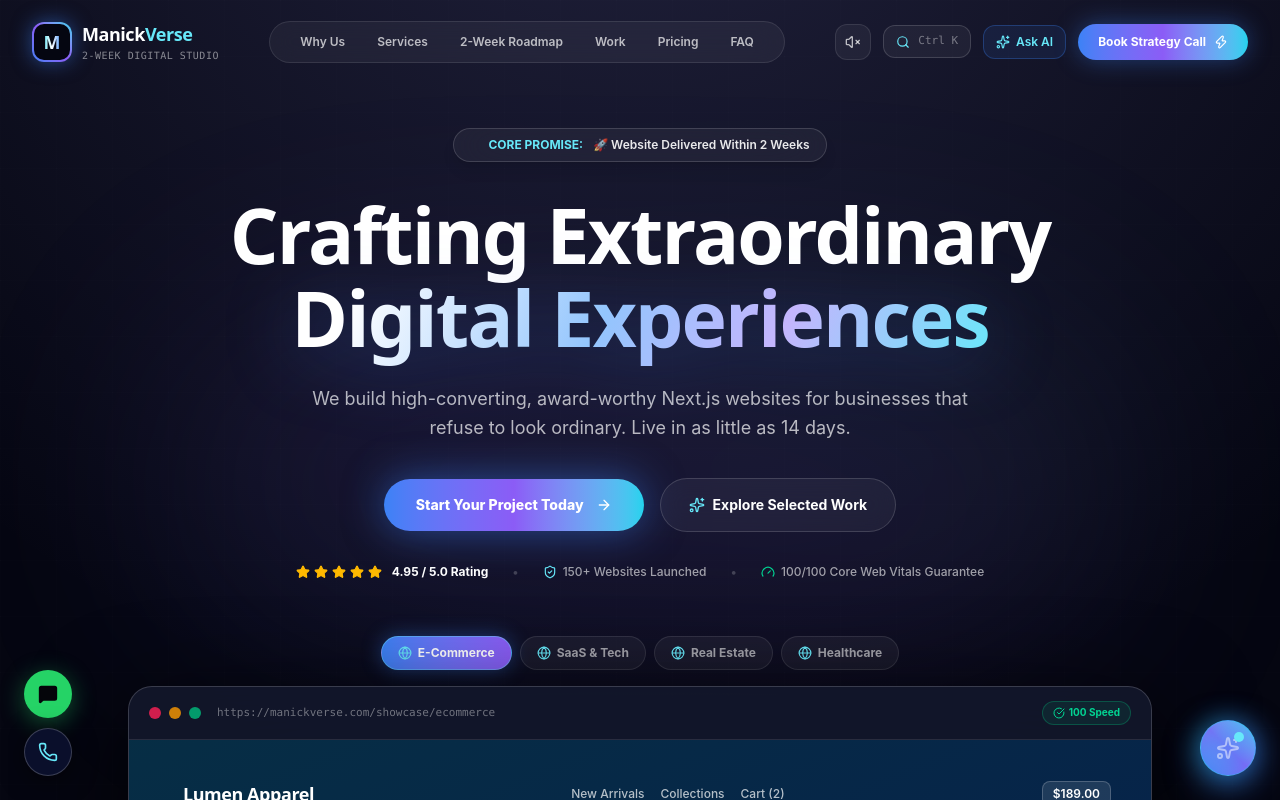
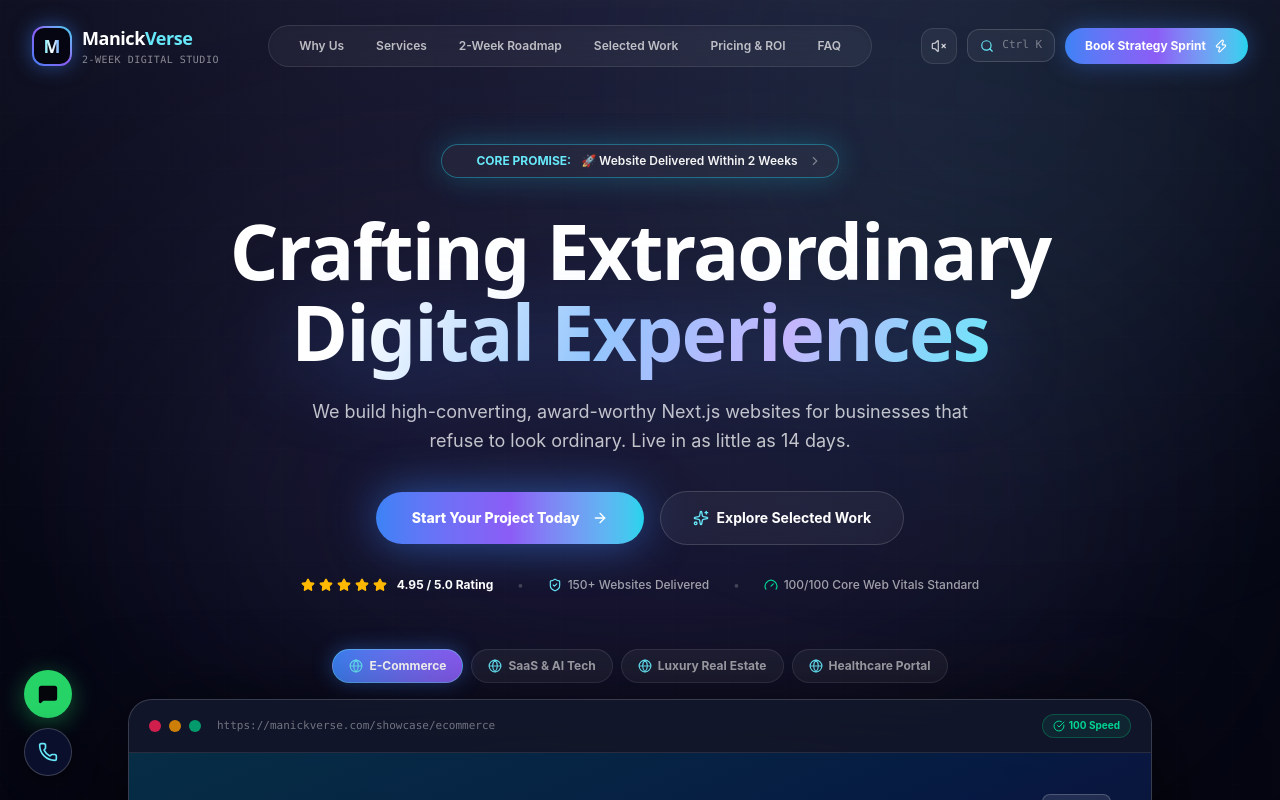
Before and after one commit to manick1998/Manickverse, a Next.js app: page / in a window 1280 px wide. Shown: the top 800 px of the page. Built offline with nearby package versions, Linux system fonts and the light colour scheme.

Commit message:
Remove AI chat overlay completely and elevate pure visual, typography, and interactive craftsmanship to world-class standards

```diff
--- a/src/app/page.tsx
+++ b/src/app/page.tsx
@@ -17,11 +17,9 @@
 import Footer from "@/components/Footer";
 import FloatingButtons from "@/components/FloatingButtons";
 import CommandPalette from "@/components/CommandPalette";
-import AIChatBubble from "@/components/AIChatBubble";
 
 export default function HomePage() {
   const [commandOpen, setCommandOpen] = useState(false);
-  const [aiOpen, setAiOpen] = useState(false);
   const [currentTheme, setCurrentTheme] = useState("Cosmic Dark");
 
   const handleToggleTheme = () => {
@@ -32,10 +30,7 @@
 
   return (
     <>
-      <Navbar
-        onOpenCommand={() => setCommandOpen(true)}
-        onOpenAI={() => setAiOpen(true)}
-      />
+      <Navbar onOpenCommand={() => setCommandOpen(true)} />
 
       <main id="main-content" className="relative">
         <Hero />
@@ -55,18 +50,13 @@
       <Footer />
       <FloatingButtons />
 
-      {/* Global Modals & Overlay Widgets */}
+      {/* Global Command Palette (Ctrl + K / Cmd + K) */}
       <CommandPalette
         isOpen={commandOpen}
         onClose={() => setCommandOpen(false)}
-        onOpenAI={() => setAiOpen(true)}
+        onOpenAI={() => {}}
         onToggleTheme={handleToggleTheme}
         currentTheme={currentTheme}
-      />
-
-      <AIChatBubble
-        isOpen={aiOpen}
-        setIsOpen={setAiOpen}
       />
     </>
   );
--- a/src/components/Hero.tsx
+++ b/src/components/Hero.tsx
@@ -12,6 +12,10 @@
   Gauge,
   CheckCircle,
   ChevronRight,
+  Code2,
+  Layers,
+  Award,
+  TrendingUp,
 } from "lucide-react";
 import { Reveal, useParallaxTilt } from "@/lib/motion";
 import { soundManager } from "@/lib/audio";
@@ -23,22 +27,22 @@
     badge: "Lumen Apparel",
     headline: "Ultra-Fast Luxury Fashion Storefront",
     metrics: "2.8x Conversion Surge • 0.6s LCP",
-    color: "from-cyan-500/20 to-blue-600/20",
+    color: "from-cyan-500/20 via-blue-600/15 to-transparent",
     mockup: {
       nav: ["New Arrivals", "Collections", "Cart (2)"],
       heroTitle: "Elegance Engineered For Movement",
-      subTitle: "Modern apparel tailored with precision fabrics and zero-friction checkout.",
+      subTitle: "Modern apparel tailored with precision fabrics and zero-friction express checkout.",
       price: "$189.00",
       cta: "Instant Express Checkout",
     },
   },
   {
     id: "saas",
-    title: "SaaS & Tech",
-    badge: "Aura AI Analytics",
+    title: "SaaS & AI Tech",
+    badge: "Aura Analytics",
     headline: "Conversion-Engineered SaaS Landing Page",
     metrics: "+142% Signup Rate • 99 Lighthouse",
-    color: "from-purple-500/20 to-indigo-600/20",
+    color: "from-purple-500/20 via-indigo-600/15 to-transparent",
     mockup: {
       nav: ["Product", "Solutions", "Pricing"],
       heroTitle: "Intelligent Workflows for High-Growth Teams",
@@ -49,11 +53,11 @@
   },
   {
     id: "realestate",
-    title: "Real Estate",
+    title: "Luxury Real Estate",
     badge: "Meridian Estates",
-    headline: "High-End Luxury Property Showcase",
+    headline: "High-End Architectural Property Showcase",
     metrics: "3.4x Inquiries • Custom 3D Tours",
-    color: "from-emerald-500/20 to-teal-600/20",
+    color: "from-emerald-500/20 via-teal-600/15 to-transparent",
     mockup: {
       nav: ["Penthouses", "Villas", "Virtual Tour"],
       heroTitle: "The Pinnacle of Oceanfront Living",
@@ -64,11 +68,11 @@
   },
   {
     id: "medical",
-    title: "Healthcare",
+    title: "Healthcare Portal",
     badge: "Wellpoint Clinic",
     headline: "Trust-Building Medical Portal",
-    metrics: "+210% Online Bookings • HIPAA Compliant",
-    color: "from-blue-500/20 to-cyan-600/20",
+    metrics: "+210% Online Bookings • HIPAA Aligned",
+    color: "from-blue-500/20 via-indigo-600/15 to-transparent",
     mockup: {
       nav: ["Specialties", "Doctors", "Book Now"],
       heroTitle: "Compassionate, World-Class Medical Care",
@@ -86,47 +90,54 @@
   const activeShowcase = SHOWCASE_TABS.find((t) => t.id === activeTab) || SHOWCASE_TABS[0];
 
   return (
-    <section className="relative min-h-[90vh] pt-24 pb-20 sm:pt-32 sm:pb-24 overflow-hidden flex flex-col justify-center">
-      {/* Aurora Background Mesh & Glows */}
-      <div className="pointer-events-none absolute inset-0 -z-20 bg-[radial-gradient(ellipse_80%_80%_at_50%_-20%,rgba(120,119,198,0.25),rgba(255,255,255,0))]" />
-      <div className="pointer-events-none absolute top-1/4 left-1/2 -z-10 h-[350px] w-[90vw] max-w-[950px] -translate-x-1/2 rounded-full bg-gradient-to-tr from-electric/20 via-royal/25 to-cyan/20 blur-[120px] animate-pulse" />
+    <section className="relative min-h-[92vh] pt-24 pb-20 sm:pt-36 sm:pb-28 overflow-hidden flex flex-col justify-center">
+      {/* Dynamic Aurora Ambient Background Mesh */}
+      <div className="pointer-events-none absolute inset-0 -z-20 bg-[radial-gradient(ellipse_80%_80%_at_50%_-20%,rgba(120,119,198,0.28),rgba(255,255,255,0))]" />
+      <div className="pointer-events-none absolute top-1/4 left-1/2 -z-10 h-[380px] w-[92vw] max-w-[1000px] -translate-x-1/2 rounded-full bg-gradient-to-tr from-electric/25 via-royal/30 to-cyan/25 blur-[140px] animate-pulse" />
       <div className="pointer-events-none absolute inset-0 -z-10 grid-bg opacity-30" />
 
+      {/* Subtle Floating Light Rays */}
+      <div className="pointer-events-none absolute -top-40 right-10 -z-10 h-[500px] w-[500px] rounded-full bg-cyan-light/10 blur-[150px]" />
+
       <div className="mx-auto max-w-7xl px-4 sm:px-6 lg:px-8 w-full">
-        {/* Top Announcement Badge - Fully Responsive Text */}
+        {/* Core Promise Announcement Badge */}
         <div className="flex justify-center w-full">
           <Reveal>
-            <div className="inline-flex max-w-full flex-wrap items-center justify-center gap-1.5 sm:gap-2.5 rounded-full border border-white/15 bg-white/5 px-3.5 py-1.5 sm:px-4 sm:py-2 text-[10px] sm:text-xs font-semibold backdrop-blur-xl shadow-lg text-center">
+            <motion.div
+              whileHover={{ scale: 1.03 }}
+              className="inline-flex max-w-full flex-wrap items-center justify-center gap-1.5 sm:gap-2.5 rounded-full border border-cyan/40 bg-white/5 px-4 py-2 text-[10px] sm:text-xs font-semibold backdrop-blur-xl shadow-[0_0_30px_rgba(34,211,238,0.25)] text-center cursor-pointer"
+            >
               <span className="flex h-2 w-2 rounded-full bg-cyan-light animate-ping shrink-0" />
               <span className="text-cyan-light font-bold">CORE PROMISE:</span>
-              <span className="text-white/90">🚀 Website Delivered Within 2 Weeks</span>
-            </div>
+              <span className="text-white/95">🚀 Website Delivered Within 2 Weeks</span>
+              <ChevronRight className="h-3.5 w-3.5 text-white/40" />
+            </motion.div>
           </Reveal>
         </div>
 
-        {/* Hero Title & Copy - Fluid Clamp Typography */}
+        {/* Hero Title & Oversized Typography */}
         <div className="mt-6 sm:mt-8 text-center max-w-4xl mx-auto w-full">
           <Reveal>
-            <h1 className="font-display text-[clamp(1.65rem,7vw,4.8rem)] font-extrabold tracking-tight leading-[1.08] text-white break-words">
+            <h1 className="font-display text-[clamp(1.75rem,7.5vw,4.8rem)] font-extrabold tracking-tight leading-[1.06] text-white break-words">
               Crafting Extraordinary{" "}
-              <span className="text-gradient block sm:inline drop-shadow-[0_10px_35px_rgba(59,130,246,0.3)]">
+              <span className="text-gradient block sm:inline drop-shadow-[0_10px_40px_rgba(59,130,246,0.35)]">
                 Digital Experiences
               </span>
             </h1>
           </Reveal>
 
           <Reveal delay={0.1}>
-            <p className="mt-4 sm:mt-6 text-sm sm:text-lg text-white/70 max-w-2xl mx-auto font-normal leading-relaxed px-2">
+            <p className="mt-4 sm:mt-6 text-sm sm:text-lg text-white/75 max-w-2xl mx-auto font-normal leading-relaxed px-2">
               We build high-converting, award-worthy Next.js websites for businesses that refuse to look ordinary. Live in as little as 14 days.
             </p>
           </Reveal>
 
-          {/* Action CTAs */}
+          {/* Action Call-to-Actions */}
           <Reveal delay={0.2} className="mt-7 sm:mt-9 flex flex-col sm:flex-row items-center justify-center gap-3 sm:gap-4 w-full">
             <a
               href="#contact"
               onClick={() => soundManager.playClick()}
-              className="group relative flex w-full sm:w-auto items-center justify-center gap-3 rounded-full bg-gradient-to-r from-electric via-royal to-cyan px-6 sm:px-8 py-3.5 sm:py-4 text-xs sm:text-sm font-extrabold text-white shadow-[0_0_40px_rgba(59,130,246,0.5)] transition-all duration-300 hover:scale-105 active:scale-95"
+              className="group relative flex w-full sm:w-auto items-center justify-center gap-3 rounded-full bg-gradient-to-r from-electric via-royal to-cyan px-7 sm:px-9 py-3.5 sm:py-4 text-xs sm:text-sm font-extrabold text-white shadow-[0_0_45px_rgba(59,130,246,0.55)] transition-all duration-300 hover:scale-105 hover:shadow-[0_0_60px_rgba(34,211,238,0.7)] active:scale-95"
             >
               <span>Start Your Project Today</span>
               <ArrowRight className="h-4 w-4 transition-transform group-hover:translate-x-1" />
@@ -135,14 +146,14 @@
             <a
               href="#work"
               onClick={() => soundManager.playHover()}
-              className="flex w-full sm:w-auto items-center justify-center gap-2 rounded-full border border-white/15 bg-white/5 px-6 sm:px-7 py-3.5 sm:py-4 text-xs sm:text-sm font-bold text-white backdrop-blur-md transition-all hover:bg-white/10 hover:border-white/30"
+              className="flex w-full sm:w-auto items-center justify-center gap-2 rounded-full border border-white/15 bg-white/5 px-6 sm:px-8 py-3.5 sm:py-4 text-xs sm:text-sm font-bold text-white backdrop-blur-md transition-all hover:bg-white/10 hover:border-white/30"
             >
               <Sparkles className="h-4 w-4 text-cyan-light" />
               <span>Explore Selected Work</span>
             </a>
           </Reveal>
 
-          {/* Social Proof metrics - Mobile Responsive Stack */}
+          {/* Social Proof Badges & Rating */}
           <Reveal delay={0.25} className="mt-7 sm:mt-8 flex flex-col sm:flex-row items-center justify-center gap-3 sm:gap-6 text-[11px] sm:text-xs text-white/60 font-medium">
             <div className="flex items-center gap-1 text-amber-400">
               {Array.from({ length: 5 }).map((_, i) => (
@@ -153,12 +164,12 @@
             <span className="hidden sm:inline text-white/20">•</span>
             <div className="flex items-center gap-1.5">
               <ShieldCheck className="h-3.5 w-3.5 text-cyan-light" />
-              <span>150+ Websites Launched</span>
+              <span>150+ Websites Delivered</span>
             </div>
             <span className="hidden sm:inline text-white/20">•</span>
             <div className="flex items-center gap-1.5">
               <Gauge className="h-3.5 w-3.5 text-emerald-400" />
-              <span>100/100 Core Web Vitals Guarantee</span>
+              <span>100/100 Core Web Vitals Standard</span>
             </div>
           </Reveal>
         </div>
@@ -170,7 +181,7 @@
             onMouseMove={onMouseMove}
             onMouseLeave={onMouseLeave}
           >
-            {/* Template Selector Tabs */}
+            {/* Industry Template Selector Tabs */}
             <div className="mb-4 flex flex-wrap items-center justify-center gap-1.5 sm:gap-2">
               {SHOWCASE_TABS.map((tab) => (
                 <button
@@ -191,7 +202,7 @@
               ))}
             </div>
 
-            {/* 3D Browser Container */}
+            {/* 3D Perspective Browser Container */}
             <motion.div
               style={{ rotateX, rotateY }}
               transition={{ type: "spring", stiffness: 100, damping: 15 }}
@@ -214,9 +225,9 @@
                 </div>
               </div>
 
-              {/* Dynamic Live Mockup Canvas */}
+              {/* Dynamic Live Canvas Preview */}
               <div className={`p-4 sm:p-10 bg-gradient-to-br ${activeShowcase.color} min-h-[300px] sm:min-h-[380px] flex flex-col justify-between transition-all duration-500`}>
-                {/* Mockup Top Nav */}
+                {/* Mockup Top Header */}
                 <div className="flex items-center justify-between border-b border-white/10 pb-3 sm:pb-4">
                   <div className="font-display font-extrabold text-sm sm:text-lg text-white tracking-tight flex items-center gap-1.5">
                     <div className="h-2 w-2 rounded-full bg-cyan-light animate-ping" />
@@ -232,10 +243,10 @@
                   </button>
                 </div>
 
-                {/* Mockup Main Hero Body */}
+                {/* Mockup Main Hero */}
                 <div className="my-4 sm:my-8 max-w-2xl">
                   <span className="inline-block rounded-full bg-cyan/20 border border-cyan/40 px-2.5 py-0.5 text-[9px] sm:text-[11px] font-bold uppercase tracking-wider text-cyan-light mb-2">
-                    Award-Winning Live Preview
+                    Award-Winning Live Digital Preview
                   </span>
                   <h2 className="font-display text-lg sm:text-3xl font-extrabold text-white leading-tight">
                     {activeShowcase.mockup.heroTitle}
@@ -251,7 +262,7 @@
                   </div>
                 </div>
 
-                {/* Mockup Footer Metric Bar */}
+                {/* Footer Metrics */}
                 <div className="grid grid-cols-2 sm:grid-cols-4 gap-2 sm:gap-3 pt-3 border-t border-white/10 text-center">
                   <div className="bg-white/5 rounded-xl p-2 border border-white/10">
                     <div className="text-[9px] sm:text-xs text-white/50">Delivery Speed</div>
--- a/src/components/Navbar.tsx
+++ b/src/components/Navbar.tsx
@@ -6,7 +6,6 @@
   Menu,
   X,
   Search,
-  Sparkles,
   Volume2,
   VolumeX,
   ArrowRight,
@@ -18,17 +17,15 @@
   { href: "#why", label: "Why Us" },
   { href: "#services", label: "Services" },
   { href: "#process", label: "2-Week Roadmap" },
-  { href: "#work", label: "Work" },
-  { href: "#pricing", label: "Pricing" },
+  { href: "#work", label: "Selected Work" },
+  { href: "#pricing", label: "Pricing & ROI" },
   { href: "#faq", label: "FAQ" },
 ];
 
 export default function Navbar({
   onOpenCommand,
-  onOpenAI,
 }: {
   onOpenCommand?: () => void;
-  onOpenAI?: () => void;
 }) {
   const [scrolled, setScrolled] = useState(false);
   const [open, setOpen] = useState(false);
@@ -49,58 +46,58 @@
 
   return (
     <header
-      className={`fixed top-0 inset-x-0 z-40 transition-all duration-300 ${
+      className={`fixed top-0 inset-x-0 z-50 transition-all duration-300 ${
         scrolled
-          ? "bg-[#04050a]/80 backdrop-blur-2xl border-b border-white/10 py-3.5 shadow-[0_10px_30px_rgba(0,0,0,0.5)]"
-          : "bg-transparent py-5"
+          ? "bg-[#04050a]/85 backdrop-blur-2xl border-b border-white/10 py-3 sm:py-3.5 shadow-[0_10px_35px_rgba(0,0,0,0.6)]"
+          : "bg-transparent py-4 sm:py-6"
       }`}
     >
-      <div className="mx-auto flex max-w-7xl items-center justify-between px-5 sm:px-8">
-        {/* Brand */}
+      <div className="mx-auto flex max-w-7xl items-center justify-between px-4 sm:px-6 lg:px-8">
+        {/* Brand Logo */}
         <a
           href="#"
           onClick={() => soundManager.playClick()}
           className="group flex items-center gap-2.5 focus-visible:outline-none"
         >
-          <div className="relative flex h-10 w-10 items-center justify-center rounded-xl bg-gradient-to-tr from-electric via-royal to-cyan p-0.5 shadow-[0_0_20px_rgba(59,130,246,0.5)] transition-transform duration-300 group-hover:scale-105">
+          <div className="relative flex h-9 w-9 sm:h-10 sm:w-10 items-center justify-center rounded-xl bg-gradient-to-tr from-electric via-royal to-cyan p-0.5 shadow-[0_0_20px_rgba(59,130,246,0.5)] transition-transform duration-300 group-hover:scale-105 shrink-0">
             <div className="flex h-full w-full items-center justify-center rounded-[10px] bg-[#050611]">
-              <span className="font-display font-black text-lg text-transparent bg-clip-text bg-gradient-to-r from-cyan-light via-white to-electric-light">
+              <span className="font-display font-black text-base sm:text-lg text-transparent bg-clip-text bg-gradient-to-r from-cyan-light via-white to-electric-light">
                 M
               </span>
             </div>
           </div>
           <div className="flex flex-col">
-            <span className="font-display text-lg font-extrabold tracking-tight text-white group-hover:text-cyan-light transition-colors">
+            <span className="font-display text-base sm:text-lg font-extrabold tracking-tight text-white group-hover:text-cyan-light transition-colors">
               Manick<span className="text-cyan-light">Verse</span>
             </span>
-            <span className="text-[10px] font-mono font-medium text-white/50 tracking-wider">
+            <span className="text-[9px] sm:text-[10px] font-mono font-medium text-white/50 tracking-wider">
               2-WEEK DIGITAL STUDIO
             </span>
           </div>
         </a>
 
         {/* Desktop Links */}
-        <nav aria-label="Primary" className="hidden items-center gap-1 lg:flex bg-white/5 border border-white/10 rounded-full px-4 py-1.5 backdrop-blur-md">
+        <nav aria-label="Primary" className="hidden lg:flex items-center gap-1 bg-white/5 border border-white/10 rounded-full px-4 py-1.5 backdrop-blur-md shadow-inner">
           {LINKS.map((link) => (
             <a
               key={link.href}
               href={link.href}
               onClick={() => soundManager.playHover()}
-              className="rounded-full px-3.5 py-1.5 text-xs font-semibold text-white/70 hover:text-white hover:bg-white/10 transition-all"
+              className="rounded-full px-3.5 py-1.5 text-xs font-semibold text-white/70 hover:text-white hover:bg-white/10 transition-all duration-200"
             >
               {link.label}
             </a>
           ))}
         </nav>
 
-        {/* Right Action Icons */}
-        <div className="hidden sm:flex items-center gap-3">
-          {/* Sound Toggle */}
+        {/* Right Actions */}
+        <div className="hidden sm:flex items-center gap-2.5">
+          {/* Tactile Audio Switch */}
           <button
             onClick={handleToggleSound}
-            className="flex h-9 w-9 items-center justify-center rounded-xl border border-white/10 bg-white/5 text-white/70 hover:border-white/20 hover:bg-white/10 hover:text-white transition-all"
-            title={soundOn ? "Sound Effects ON" : "Sound Effects OFF"}
-            aria-label="Toggle Sound"
+            className="flex h-9 w-9 items-center justify-center rounded-xl border border-white/10 bg-white/5 text-white/70 hover:border-cyan-light/40 hover:bg-white/10 hover:text-white transition-all"
+            title={soundOn ? "Tactile Sound FX ON" : "Tactile Sound FX OFF"}
+            aria-label="Toggle Sound FX"
           >
             {soundOn ? (
               <Volume2 className="h-4 w-4 text-cyan-light" />
@@ -116,38 +113,24 @@
               if (onOpenCommand) onOpenCommand();
             }}
             className="flex items-center gap-2 rounded-xl border border-white/15 bg-white/5 px-3 py-2 text-xs font-medium text-white/80 hover:border-cyan-light/50 hover:bg-white/10 hover:text-white transition-all"
-            aria-label="Open Search Command Palette"
+            aria-label="Open Command Palette"
           >
             <Search className="h-3.5 w-3.5 text-cyan-light" />
             <span className="hidden md:inline font-mono text-[11px] text-white/40">Ctrl K</span>
           </button>
 
-          {/* AI Concierge Button */}
-          <button
-            onClick={() => {
-              soundManager.playClick();
-              if (onOpenAI) onOpenAI();
-            }}
-            className="hidden xl:flex items-center gap-1.5 rounded-xl border border-electric/30 bg-electric/10 px-3 py-2 text-xs font-semibold text-cyan-light hover:bg-electric/20 transition-all"
-          >
-            <Sparkles className="h-3.5 w-3.5" />
-            <span>Ask AI</span>
-          </button>
-
-          {/* Book Call CTA */}
+          {/* Book Strategy Call CTA */}
           <a
-            href="https://wa.me/919361099051?text=Hi%20ManickVerse%2C%20I%20want%20to%20discuss%20a%20website%20project."
-            target="_blank"
-            rel="noopener noreferrer"
+            href="#contact"
             onClick={() => soundManager.playClick()}
             className="relative inline-flex items-center gap-2 overflow-hidden rounded-full bg-gradient-to-r from-electric via-royal to-cyan px-5 py-2.5 text-xs font-bold text-white shadow-[0_0_25px_rgba(59,130,246,0.4)] transition-all duration-300 hover:scale-105 active:scale-95"
           >
-            <span>Book Strategy Call</span>
+            <span>Book Strategy Sprint</span>
             <Zap className="h-3.5 w-3.5" />
           </a>
         </div>
 
-        {/* Mobile Hamburger */}
+        {/* Mobile Hamburger Controls */}
         <div className="flex sm:hidden items-center gap-2">
           <button
             onClick={() => {
@@ -155,7 +138,7 @@
               if (onOpenCommand) onOpenCommand();
             }}
             className="flex h-9 w-9 items-center justify-center rounded-xl border border-white/10 bg-white/5 text-white"
-            aria-label="Open Search"
+            aria-label="Search"
           >
             <Search className="h-4 w-4" />
           </button>
@@ -164,7 +147,7 @@
               soundManager.playClick();
               setOpen(!open);
             }}
-            className="flex h-10 w-10 items-center justify-center rounded-xl border border-white/15 bg-white/5 text-white"
+            className="flex h-9 w-9 items-center justify-center rounded-xl border border-white/15 bg-white/5 text-white"
             aria-label="Toggle navigation menu"
           >
             {open ? <X className="h-5 w-5" /> : <Menu className="h-5 w-5" />}
@@ -181,7 +164,7 @@
             exit={{ opacity: 0, height: 0 }}
             className="border-b border-white/10 bg-[#060814]/95 backdrop-blur-2xl lg:hidden overflow-hidden"
           >
-            <div className="flex flex-col gap-3 px-6 py-6 text-sm font-medium">
+            <div className="flex flex-col gap-2.5 px-5 py-5 text-sm font-medium">
               {LINKS.map((link) => (
                 <a
                   key={link.href}
@@ -197,24 +180,14 @@
                 </a>
               ))}
 
-              <div className="mt-2 flex flex-col gap-2 pt-2 border-t border-white/10">
-                <button
-                  onClick={() => {
-                    setOpen(false);
-                    if (onOpenAI) onOpenAI();
-                  }}
-                  className="flex items-center justify-center gap-2 rounded-xl border border-electric/30 bg-electric/10 py-3 text-sm font-semibold text-cyan-light"
-                >
-                  <Sparkles className="h-4 w-4" />
-                  Ask AI Concierge
-                </button>
+              <div className="mt-2 pt-2 border-t border-white/10">
                 <a
                   href="https://wa.me/919361099051?text=Hi%20ManickVerse%2C%20I%20want%20to%20discuss%20a%20website%20project."
                   target="_blank"
                   rel="noopener noreferrer"
-                  className="flex items-center justify-center gap-2 rounded-xl bg-gradient-to-r from-electric to-royal py-3.5 text-sm font-bold text-white shadow-lg"
+                  className="flex items-center justify-center gap-2 rounded-xl bg-gradient-to-r from-electric via-royal to-cyan py-3.5 text-xs font-bold text-white shadow-lg"
                 >
-                  Book 15-Min Strategy Call
+                  <span>WhatsApp Founders (+91 9361099051)</span>
                   <Zap className="h-4 w-4" />
                 </a>
               </div>
```
Also changed, not shown: src/components/CommandPalette.tsx (+5 -18 lines).
